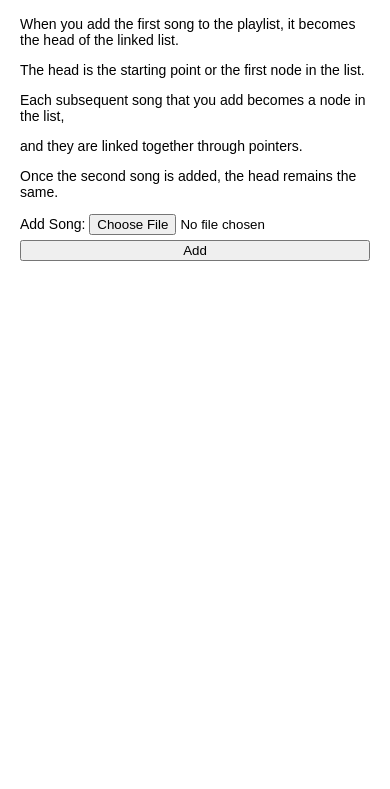
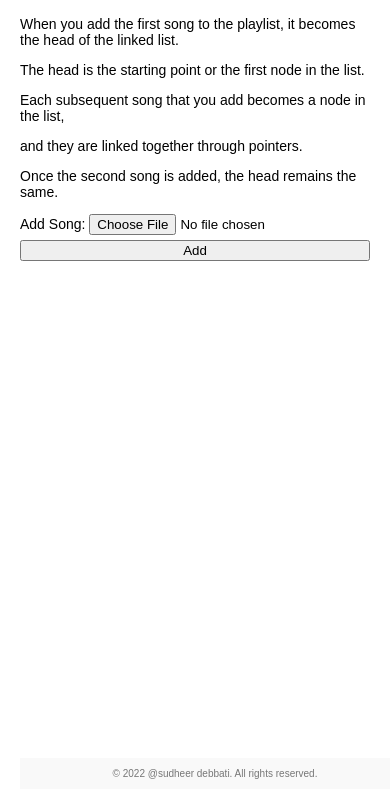
Before and after one commit to Debbatisudheer/singly-linked-list, a plain HTML site: page index.html in a window 390 px wide. Shown: the part 55-844 px from the top of the page. Drawn offline with Linux system fonts and the light colour scheme.

Commit message:
Add files via upload

```diff
--- a/index.html
+++ b/index.html
@@ -39,6 +39,16 @@
                 margin-top: 5px;
                 width: 100%;
             }
+             footer {
+            position: fixed;  /* Fixed position to keep the footer at the bottom */
+            bottom: 0;
+            width: 100%;
+            text-align: center;
+            font-size: 10px;
+            color: #777;
+            padding: 10px 0;  /* Add padding for better visibility */
+            background-color: #f9f9f9;
+        }
         }
     </style>
 </head>
@@ -111,5 +121,8 @@
             }
         }
     </script>
+<footer>
+        &copy; 2022 @sudheer debbati. All rights reserved.
+    </footer>
 </body>
 </html>
```
